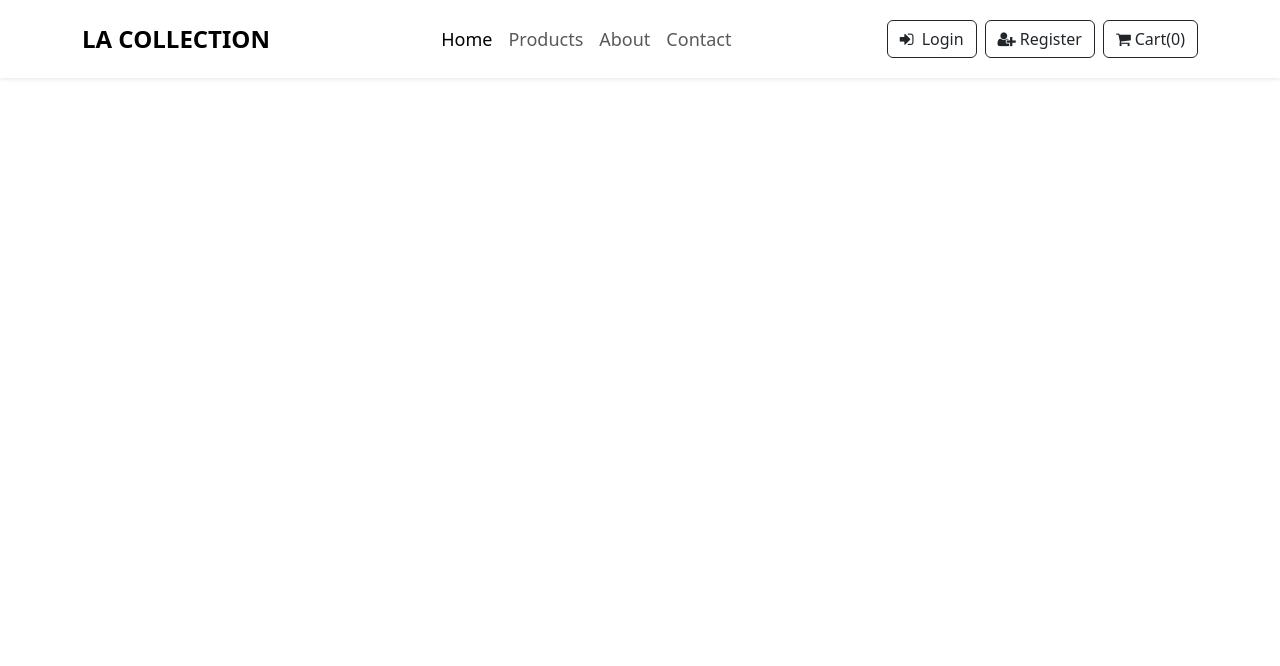
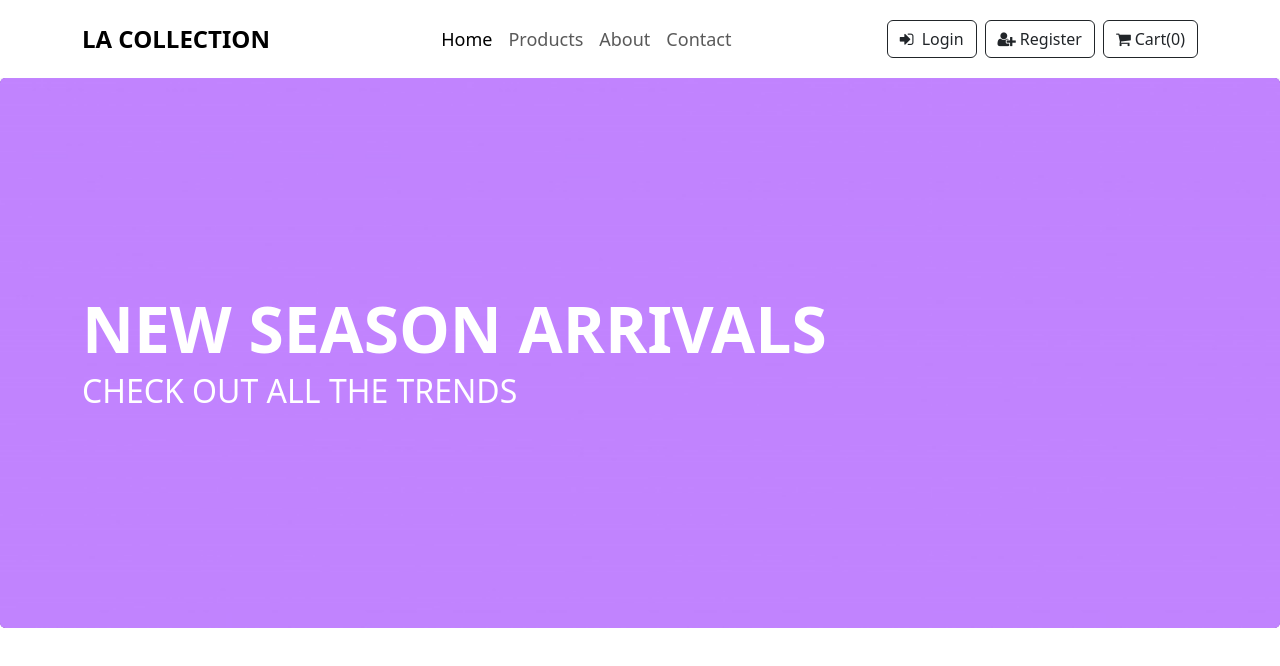
Before and after one commit to kittensgit/ecommerce-app, a React (Create React App) app: page / in a window 1280 px wide. Shown: the top 666 px of the page. Built offline with nearby package versions, Linux system fonts and the light colour scheme.

Commit message:
Home component(bootstrap styles)

```diff
--- a/src/App.jsx
+++ b/src/App.jsx
@@ -1,10 +1,12 @@
 import './App.css';
+import Home from './components/Home';
 import Navbar from './components/Navbar';
 
 function App() {
     return (
         <>
             <Navbar />
+            <Home />
         </>
     );
 }
--- /dev/null
+++ b/src/components/Home.jsx
@@ -0,0 +1,28 @@
+import React from 'react';
+
+const Home = () => {
+    return (
+        <div className="hero">
+            <div class="card bg-dark text-white border-0">
+                <img
+                    src="/assets/bg.jpg"
+                    class="card-img"
+                    alt="bg"
+                    height="550px"
+                />
+                <div class="card-img-overlay d-flex flex-column justify-content-center">
+                    <div className="container">
+                        <h5 class="card-title display-3 fw-bolder mb-0">
+                            NEW SEASON ARRIVALS
+                        </h5>
+                        <p class="card-text lead fs-2">
+                            CHECK OUT ALL THE TRENDS
+                        </p>
+                    </div>
+                </div>
+            </div>
+        </div>
+    );
+};
+
+export default Home;
```
Also changed, not shown: public/assets/bg.jpg (added).
